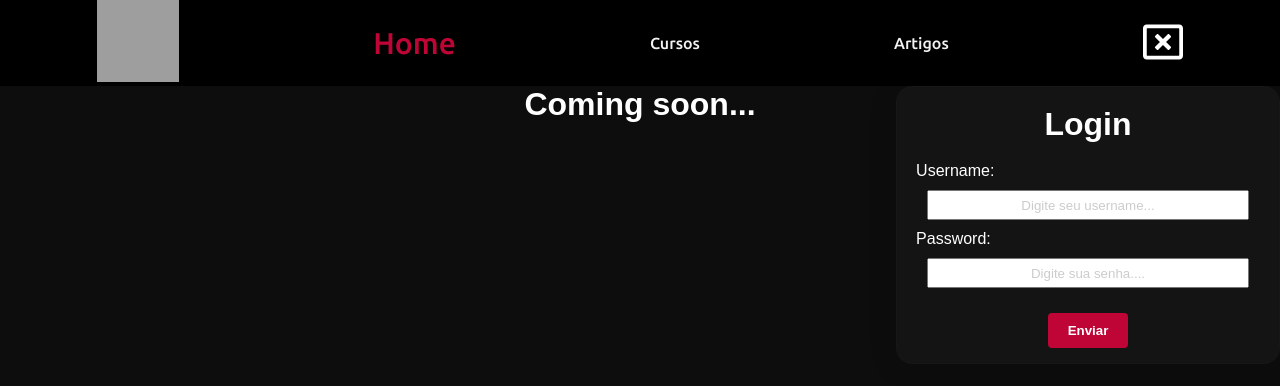
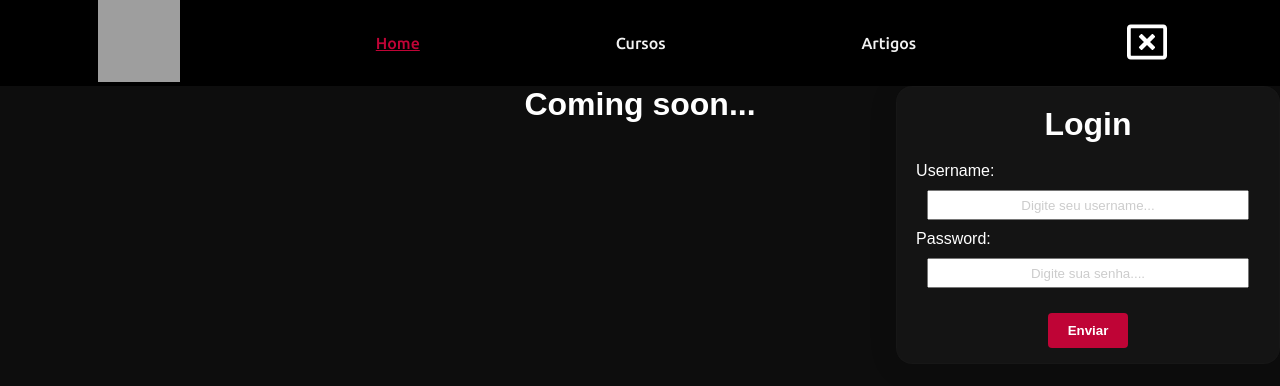
Before and after one commit to CyberSecurityti/cybersecblog, a React (Vite) app: page / in a window 1280 px wide. Both pictures are taken after a click on the icon 1150 px from the left and 41 px from the top of the page. Shown: the top 386 px of the page. Built offline with nearby package versions, Linux system fonts and the light colour scheme; grey boxes are pictures that could not be loaded.

Commit message:
Changes to be committed: 	modified:   src/components/header/navlinks.tsx 	modified:   src/components/header/styles/stylesnav.ts

```diff
--- a/src/components/header/navlinks.tsx
+++ b/src/components/header/navlinks.tsx
@@ -10,8 +10,8 @@ export const NavLinks = () => {
 
    const closeIcon = (
       <FaRegWindowClose
-         size="40px"
-         color="red"
+         className="icon"
+         size={40}
          onClick={() => {
             setOpen(!abrir);
          }}
@@ -20,7 +20,7 @@ export const NavLinks = () => {
    const userIcon = (
       <FaUserCircle
          className="icon"
-         size="40px"
+         size={40}
          color="red"
          onClick={() => {
             setOpen(!abrir);
--- a/src/components/header/styles/stylesnav.ts
+++ b/src/components/header/styles/stylesnav.ts
@@ -1,6 +1,6 @@
-import { CSSProperties } from 'react';
-import styled from 'styled-components';
-import { primaryRedColor } from '../../../config/colorPalette';
+import { CSSProperties } from "react";
+import styled from "styled-components";
+import { primaryRedColor } from "../../../config/colorPalette";
 
 export const Nav = styled.ul`
    background-color: black;
@@ -18,14 +18,12 @@ export const Nav = styled.ul`
    }
    li {
       color: black;
-        font-family: 'Ubuntu', sans-serif;
+      font-family: "Ubuntu", sans-serif;
       font-weight: 500;
    }
-
-
 `;
 
-export const activeStyle =  {
+export const activeStyle = {
    color: `${primaryRedColor}` as CSSProperties | undefined,
-   "font-size": '30px',
-}
+   "text-decoration": "underline",
+};
```
Lines whose indentation alone changed are shown as unchanged.
